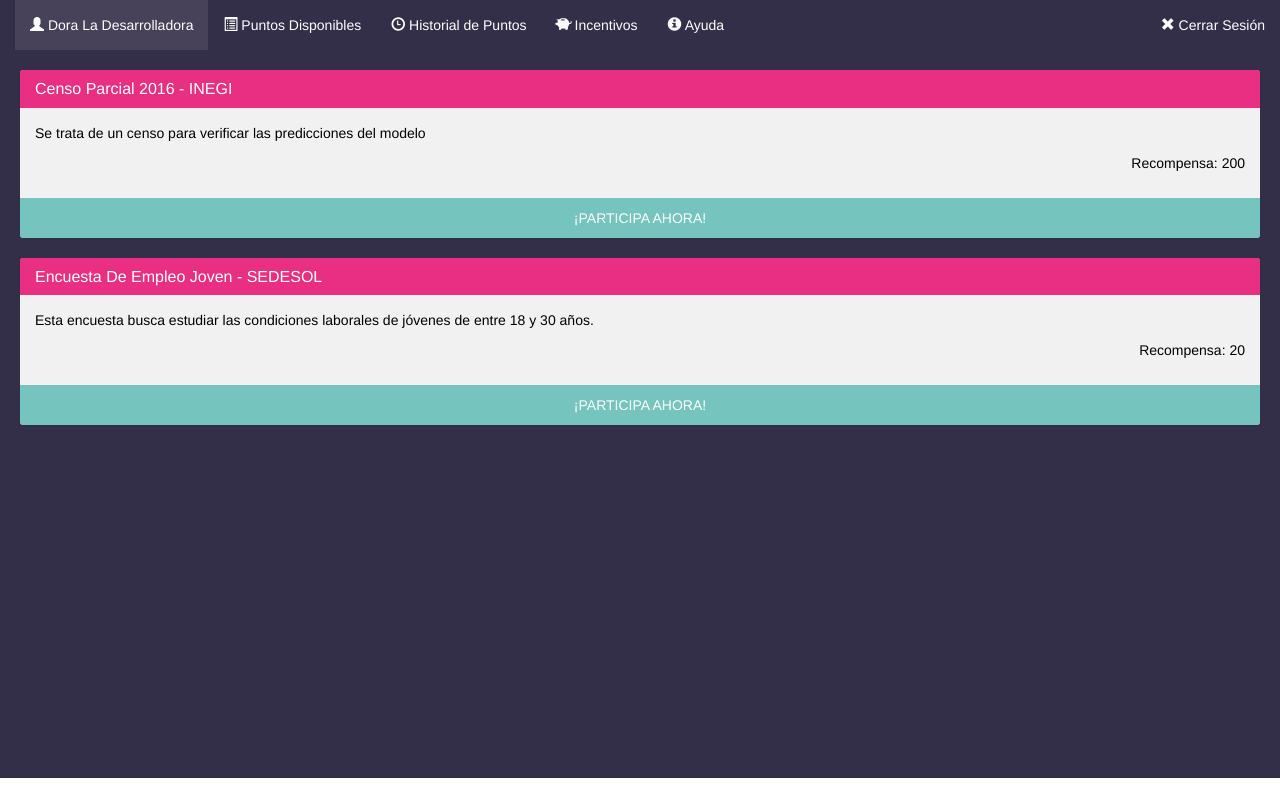
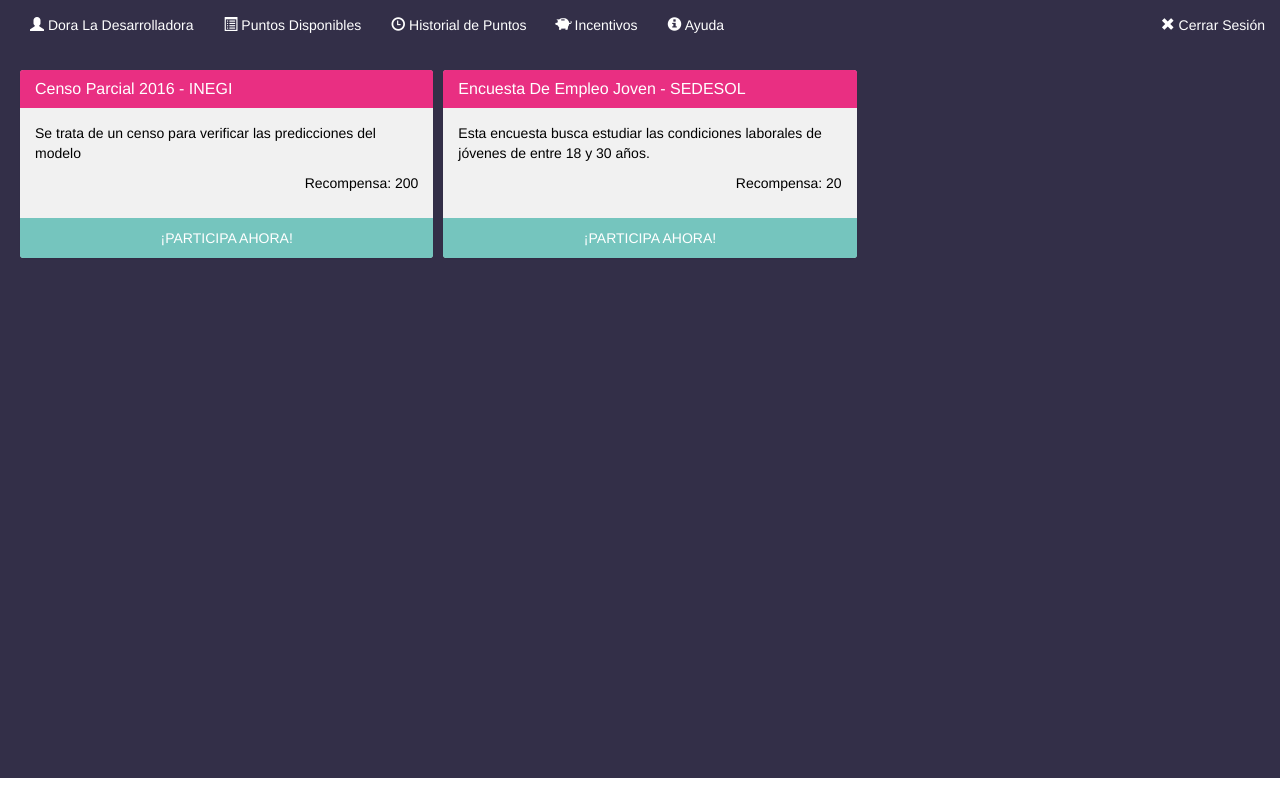
Before and after one commit to juanpflores/PIRCI, a Django app: page /puntosDisponibles in a window 1280 px wide. Run offline with Django 3.2, Linux system fonts and the light colour scheme; data comes from the database, SQL or seed files in the repository; both versions use the stored data as it was after the commit; tables that the repository leaves empty hold one stand-in row (values such as "Sample post"); some libraries are stand-ins or nearby versions.

Commit message:
fuck my life quiero dormir

```diff
--- a/Actividad/static/css/dashboard.css
+++ b/Actividad/static/css/dashboard.css
@@ -401,7 +401,6 @@
 ==================
 */
 .puntos-disponibles {
-	padding: 0;
     height: 91vh;
     position: absolute;
 	background-color: #332f48;
@@ -411,6 +410,9 @@
 
 .puntos-disponibles .panel {
 	border: none;
+	padding: 0;
+	margin-right: 10px
+
 }
 .puntos-disponibles .panel-heading {
 	background-color: #e92f82;
--- a/Actividad/templates/base/navbar.html
+++ b/Actividad/templates/base/navbar.html
@@ -30,7 +30,7 @@
           <!-- Collect the nav links, forms, and other content for toggling -->
           <div class="collapse navbar-collapse" id="bs-example-navbar-collapse-1">
             <ul class="nav navbar-nav">
-              <li class="active"><a href="#"><i class="glyphicon glyphicon-user
+              <li><a href="#"><i class="glyphicon glyphicon-user
 "></i> Dora La Desarrolladora <span class="sr-only">(current)</span></a></li>
               <li><a href="puntosDisponibles"><i class="glyphicon glyphicon-list-alt
               "></i> Puntos Disponibles</a></li>
--- a/Actividad/templates/dashboard/puntosDisponibles.html
+++ b/Actividad/templates/dashboard/puntosDisponibles.html
@@ -7,7 +7,7 @@
 {% block body %}
 	<div class="container-fluid col-xs-12 puntos-disponibles">
 		{% for post in posts %}
-			<div class="panel panel-default">
+			<div class="panel panel-default col-xs-12 col-sm-4">
 				<div class="panel-heading">
 					<h3 class="panel-title">{{ post.titulo }} - {{ post.organismo }}</h3>
 				</div>
```
Also changed, not shown: db.sqlite3.
